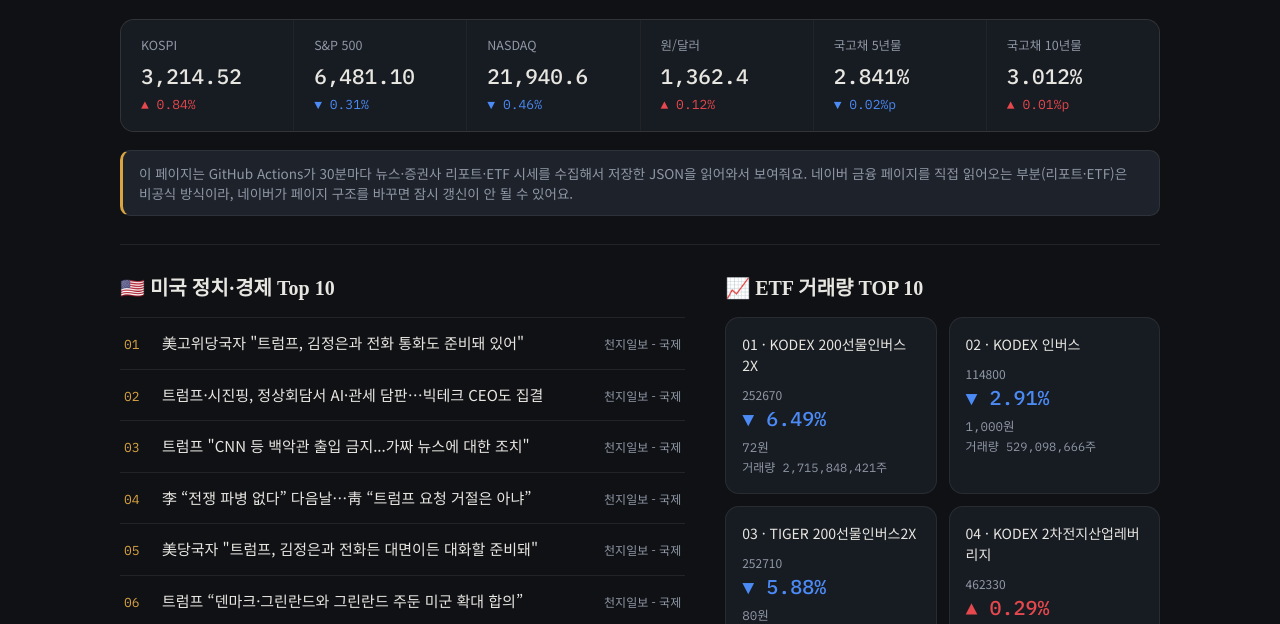
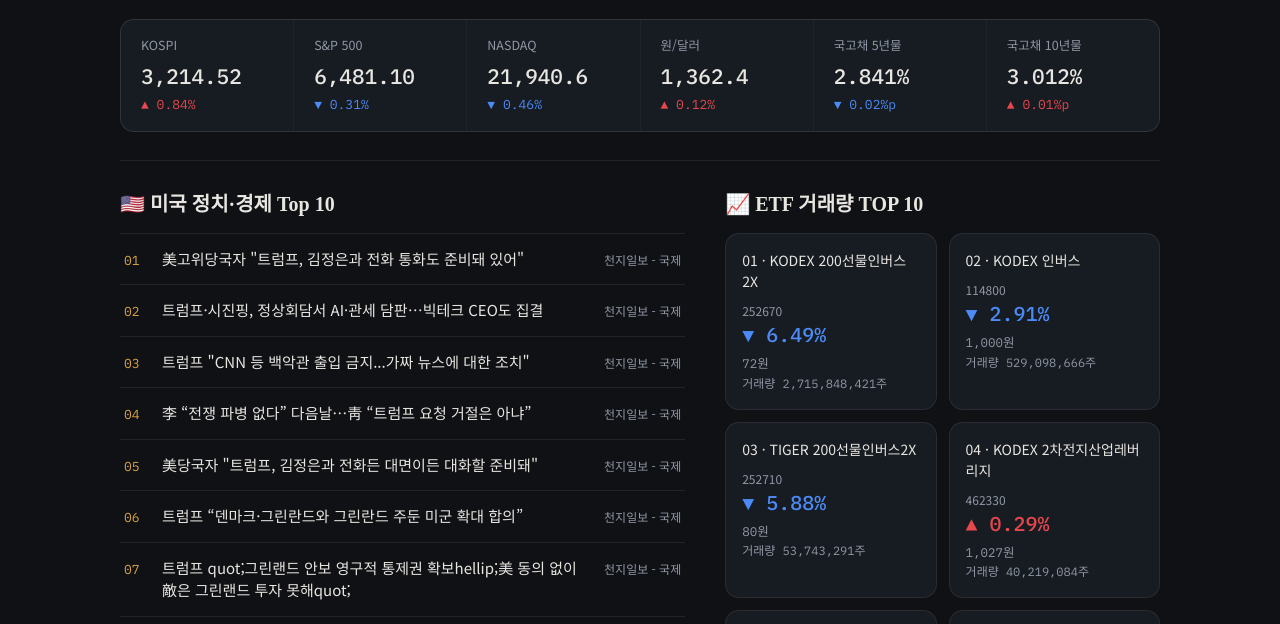
Before and after one commit to misosho1-rgb/maket-dashboard, a plain HTML site: page index.html in a window 1280 px wide. Shown: the part 127-751 px from the top of the page. Drawn offline with Linux system fonts and the light colour scheme.

Commit message:
Update index.html

```diff
--- a/index.html
+++ b/index.html
@@ -316,10 +316,6 @@
         <div class="delta up">▲ 0.01%p</div>
       </div>
     </div>
-
-    <div class="notice">
-      이 페이지는 GitHub Actions가 30분마다 뉴스·증권사 리포트·ETF 시세를 수집해서 저장한 JSON을 읽어와서 보여줘요. 네이버 금융 페이지를 직접 읽어오는 부분(리포트·ETF)은 비공식 방식이라, 네이버가 페이지 구조를 바꾸면 잠시 갱신이 안 될 수 있어요.
-    </div>
   </header>
 
   <div class="columns">
```
